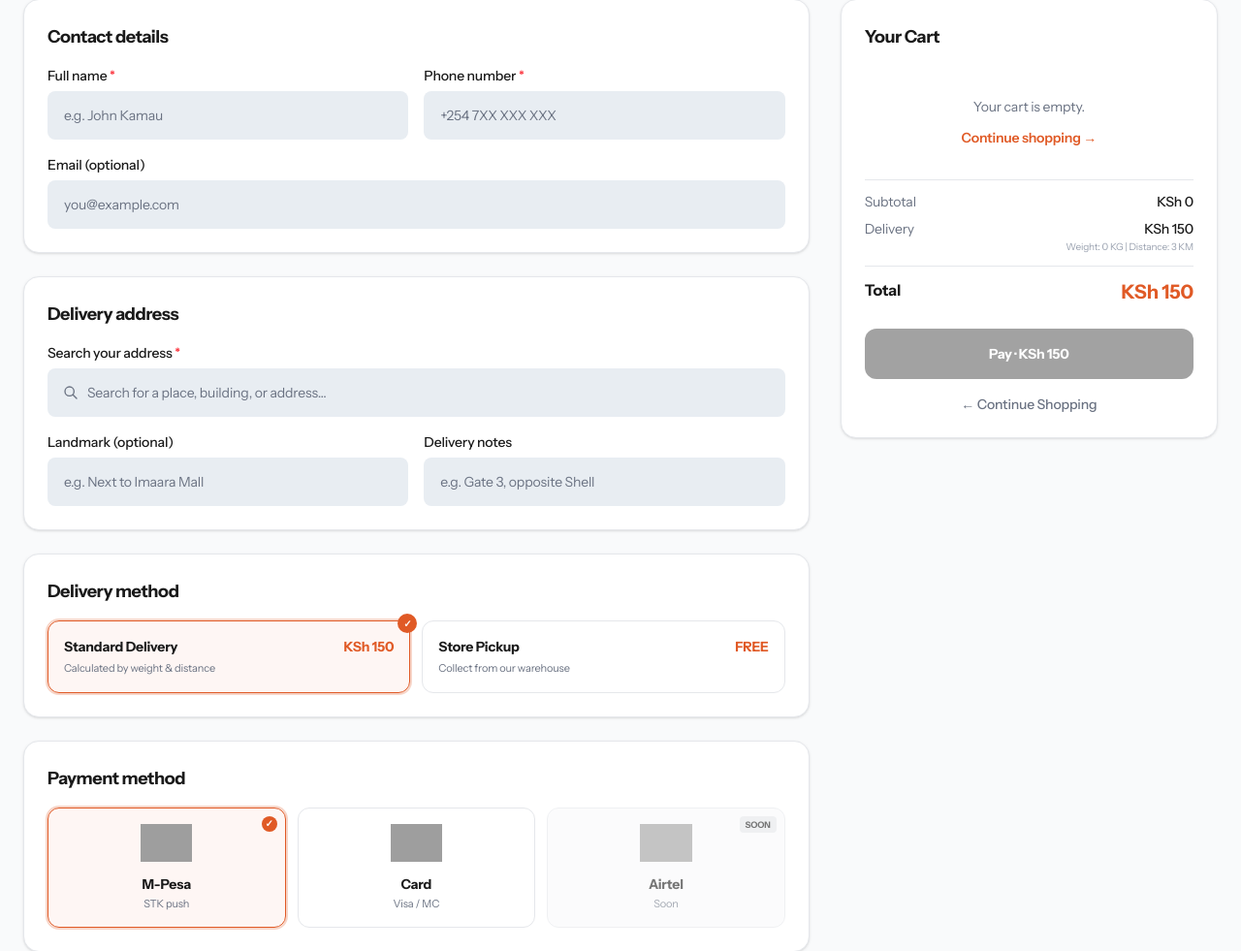
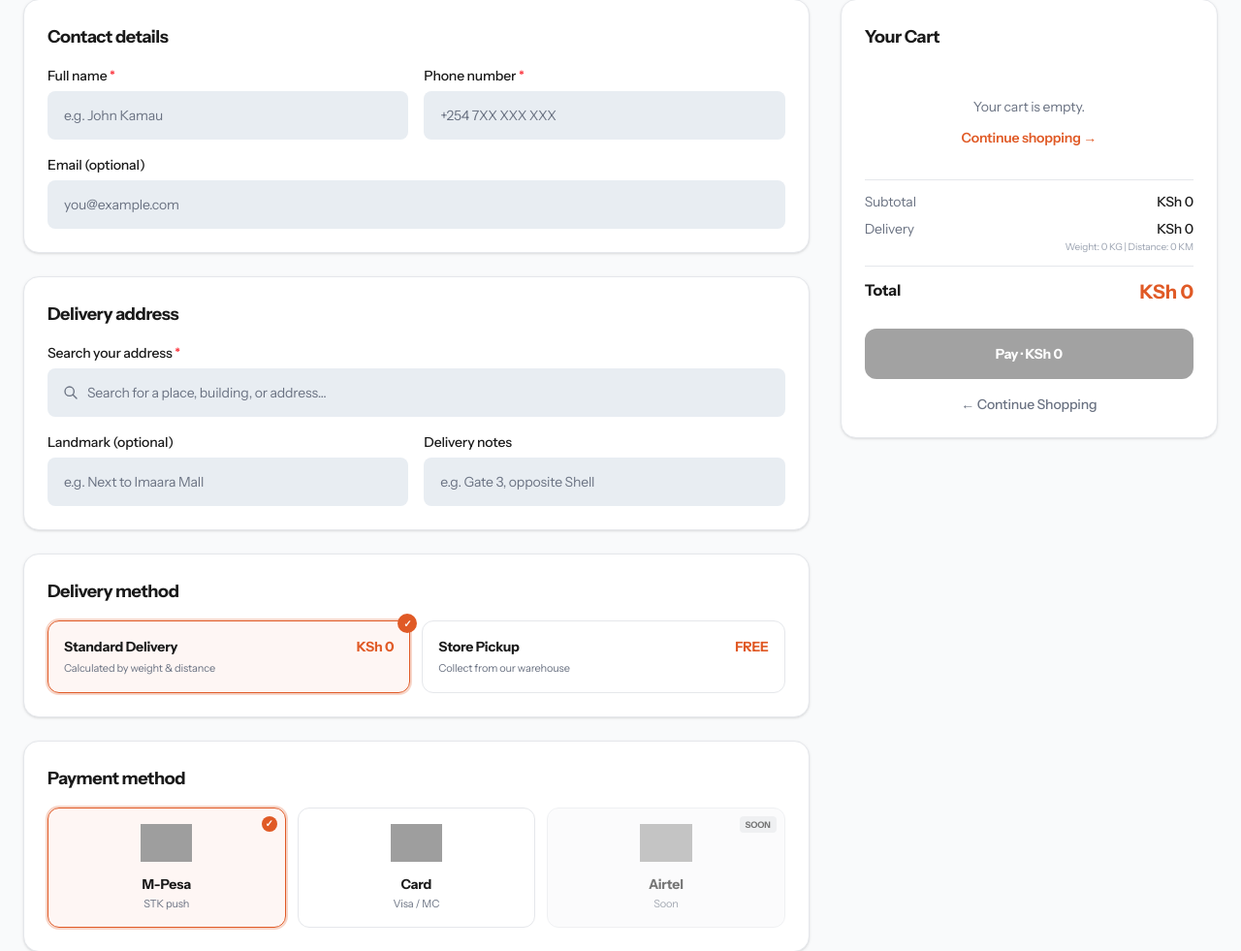
Before and after one commit to TeemoreG/evopay-checkout, a Laravel app: page /checkout in a window 1280 px wide. Shown: the part 174-1155 px from the top of the page at 97% size. Run offline with Laravel 12, Linux system fonts and the light colour scheme; style sheets or scripts are compiled from the project's sources; some libraries are stand-ins or nearby versions; grey boxes are pictures that could not be loaded.

Commit message:
Fixed cart weight passing and default distance

```diff
--- a/resources/js/Pages/Checkout/Index.jsx
+++ b/resources/js/Pages/Checkout/Index.jsx
@@ -17,7 +17,7 @@ const paymentMethods = [
 export default function CheckoutIndex() {
     const { items, setQty, removeItem } = useCart();
     const [isProcessing, setIsProcessing] = useState(false);
-    const [distanceKm, setDistanceKm] = useState(3);
+    const [distanceKm, setDistanceKm] = useState(0); // <-- CHANGED TO 0 BY DEFAULT
 
     const [form, setForm] = useState({
         customer: { name: '', phone: '', email: '' },
@@ -209,7 +209,7 @@ export default function CheckoutIndex() {
                                 <span className="font-medium text-brand-dark">{formatKES(subtotal)}</span>
                             </div>
 
-                            {/* DELIVERY BREAKDOWN ADDED HERE */}
+                            {/* DELIVERY BREAKDOWN */}
                             <div className="flex justify-between items-start">
                                 <span className="text-gray-500">Delivery</span>
                                 <div className="text-right">
--- a/resources/js/Pages/Product/Show.jsx
+++ b/resources/js/Pages/Product/Show.jsx
@@ -54,6 +54,8 @@ export default function ProductShow({ product, units }) {
         addItem({
             productId: product.id,
             productName: product.name,
+            image_url: product.image_url,     // <-- ADDED
+            weight: product.weight || 0,      // <-- ADDED
             unitId: selectedUnit.id,
             unitLabel: selectedUnit.label,
             qty,
```
Also changed, not shown: 3 other files.
